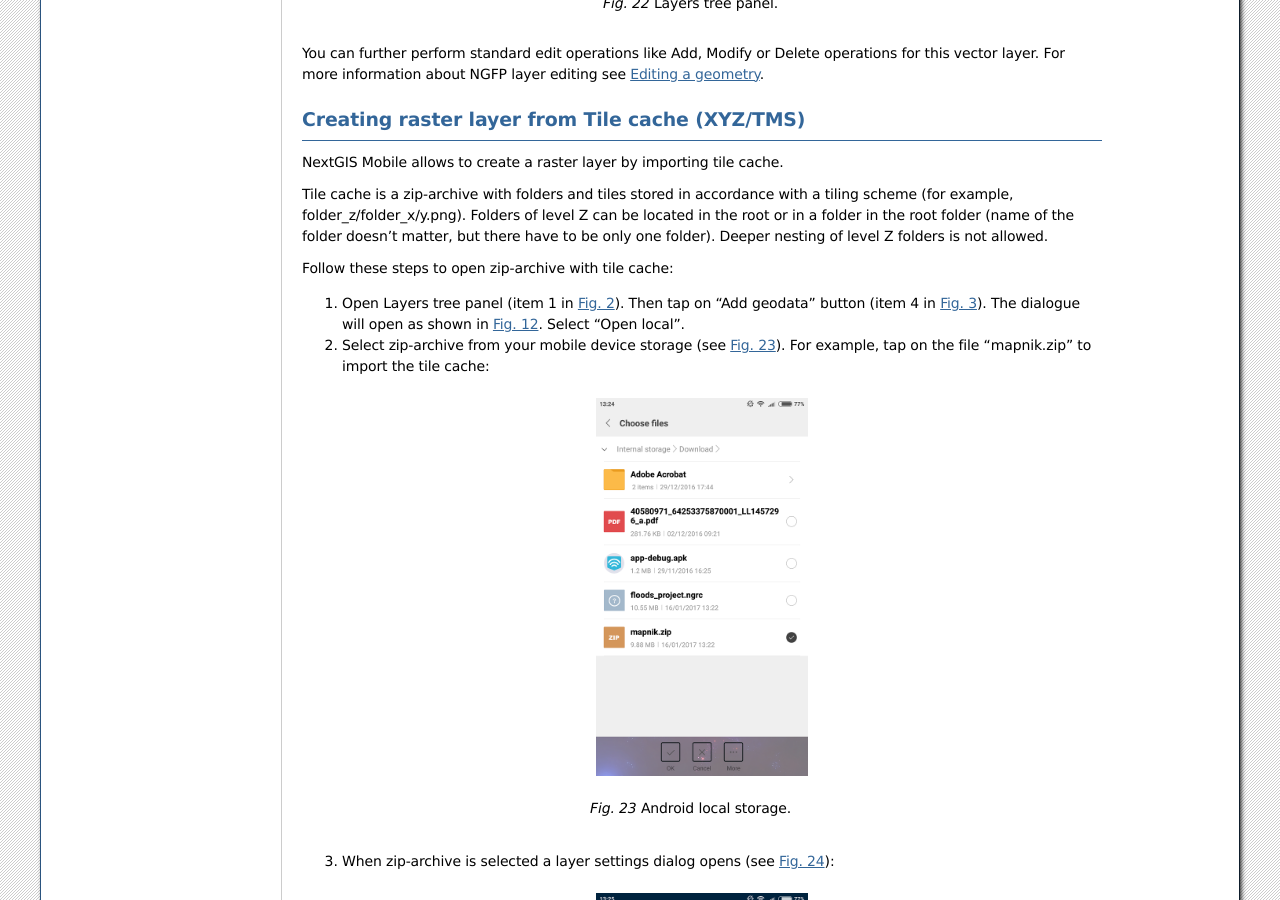
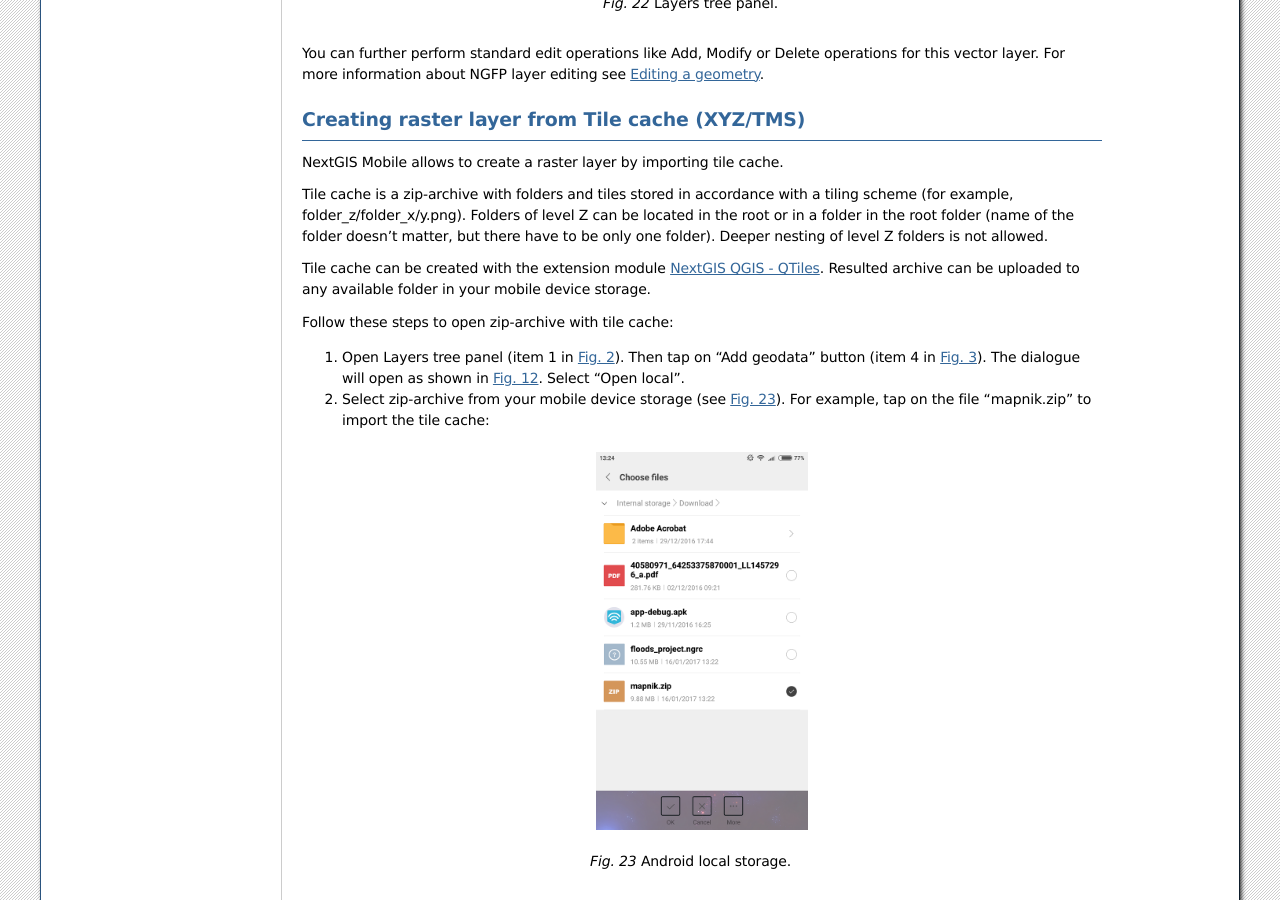
Before and after one commit to nextgis/docs_ngmobile, a Sphinx documentation site: the page built from source/load_geodata.rst, in a window 1280 px wide and 900 px high, scrolled down 7241 px. Built offline with Sphinx 7.4.7, drawn with Linux system fonts in a browser that asks for light colours; formulas are drawn with MathJax 3.

Commit message:
changes in 4.4 eng doc

```diff
--- a/source/load_geodata.rst
+++ b/source/load_geodata.rst
@@ -197,6 +197,9 @@ NextGIS Mobile allows to create a raster layer by importing tile cache.
 
 Tile cache is a zip-archive with folders and tiles stored in accordance with a tiling scheme (for example, folder_z/folder_x/y.png). Folders of level Z can be located in the root or in a folder in the root folder (name of the folder doesn't matter, but there have to be only one folder). Deeper nesting of level Z folders is not allowed.
 
+Tile cache can be created with the extension module `NextGIS QGIS - QTiles <http://plugins.qgis.org/plugins/qtiles/>`_.
+Resulted archive can be uploaded to any available folder in your mobile device storage.
+
 Follow these steps to open zip-archive with tile cache:
 
 1. Open Layers tree panel (item 1 in :numref:`ngmobile_main_activity_pic_1`). Then tap on "Add geodata" button (item 4 in :numref:`ngmobile_layer_tree_pic`). The dialogue will open as shown in :numref:`ngmobile_options_menu_new_layer_pic`. Select "Open local".
```
